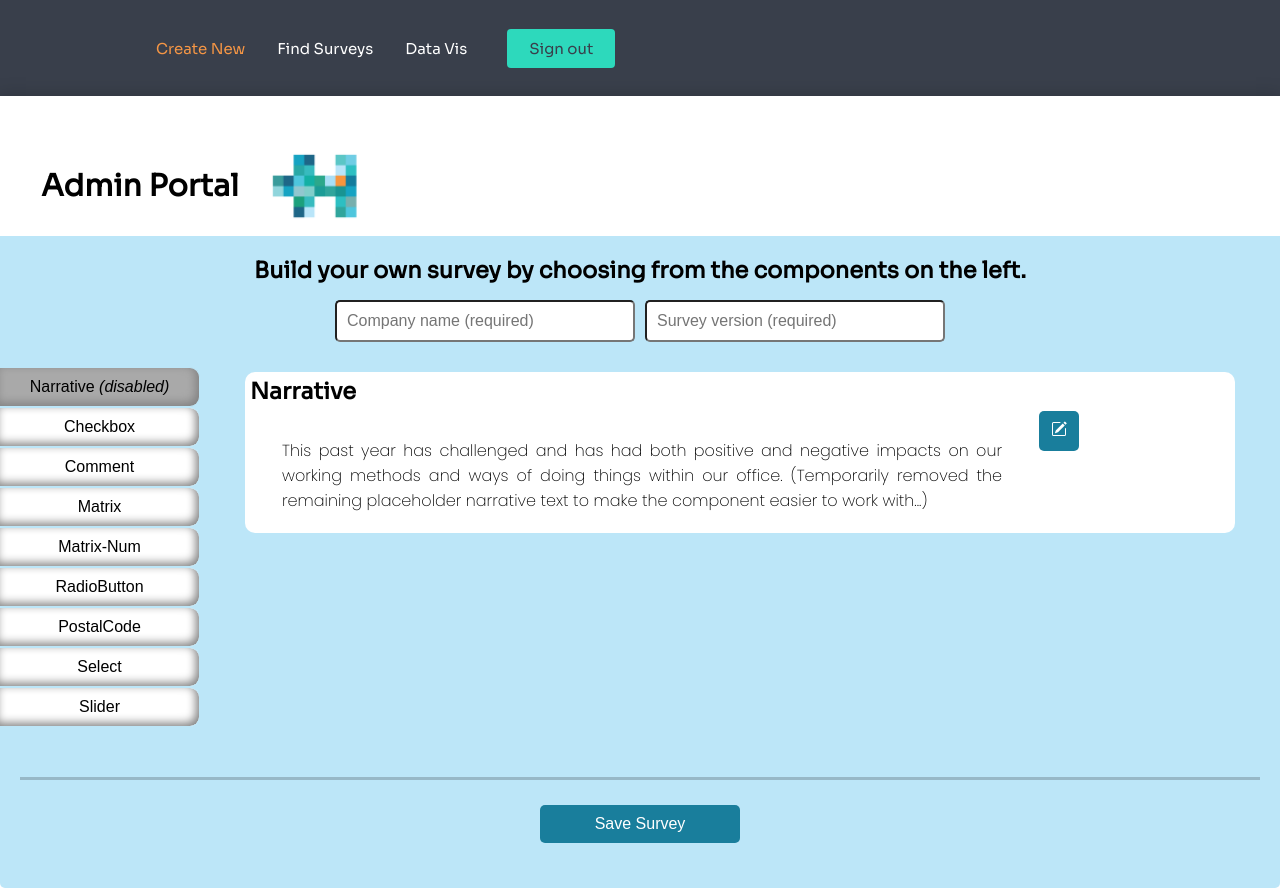
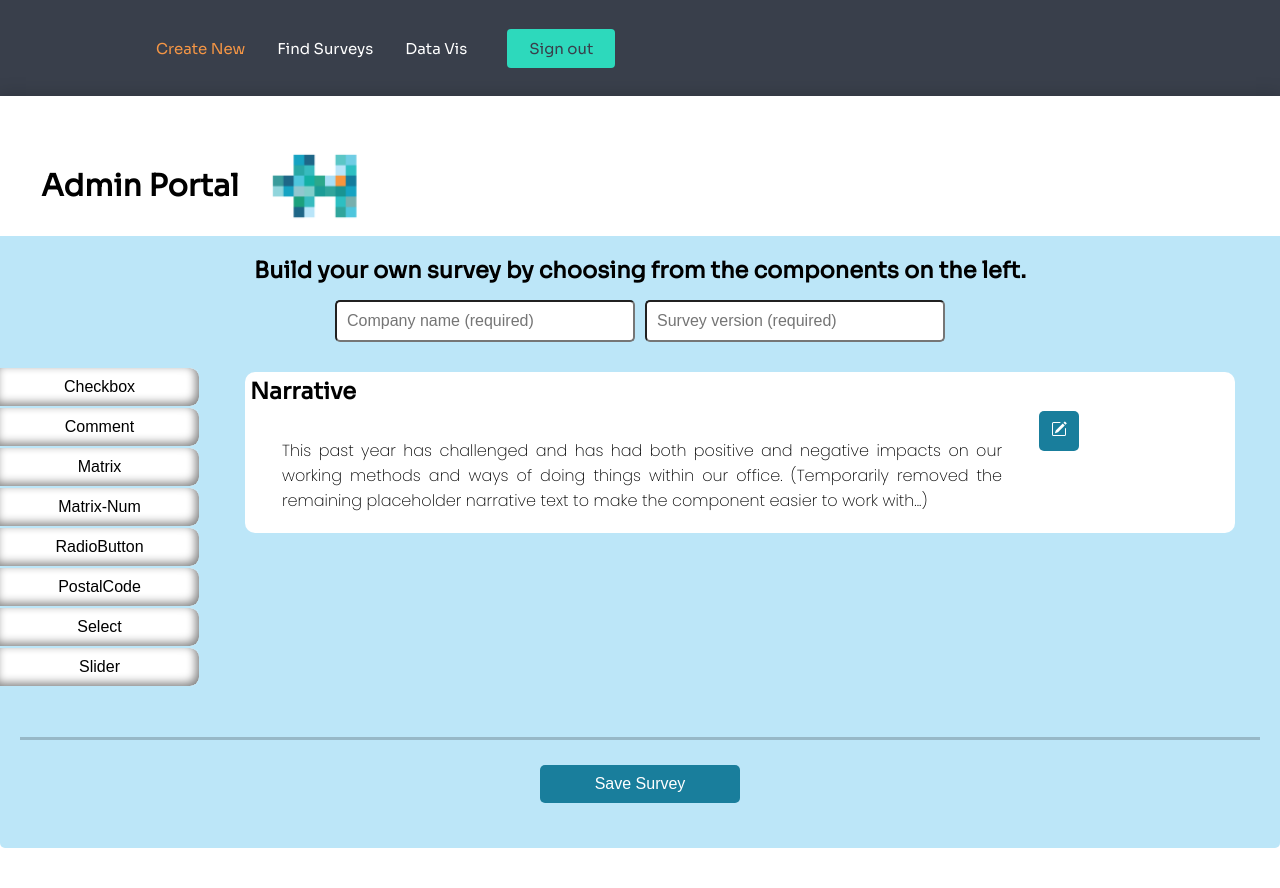
Before and after one commit to fjjes/project3-Hive, a React (Create React App) app in the folder client/: page /create-new in a window 1280 px wide. After the commit the page ends 848 px from the top, so only its background shows below. Built offline with nearby package versions, Linux system fonts and the light colour scheme.

Commit message:
Comment out unused button

```diff
--- a/client/src/components/pages/Admin/NewSurvey.js
+++ b/client/src/components/pages/Admin/NewSurvey.js
@@ -137,9 +137,9 @@ const NewSurvey = ({question, answerOptions}) => {
       <div className="survey-selection-container">
         <div className="survey-selection-sidebar">
           {/* Narrative button not needed since this component is now required - delete? */}
-          <button value="narrative" onClick={addAQuestion} disabled style={{backgroundColor:"darkGrey"}}>
+          {/* <button value="narrative" onClick={addAQuestion} disabled style={{backgroundColor:"darkGrey"}}>
             Narrative <em>(disabled)</em>
-          </button>
+          </button> */}
           <button value="checkbox" onClick={addAQuestion}>
             Checkbox
           </button>
```
